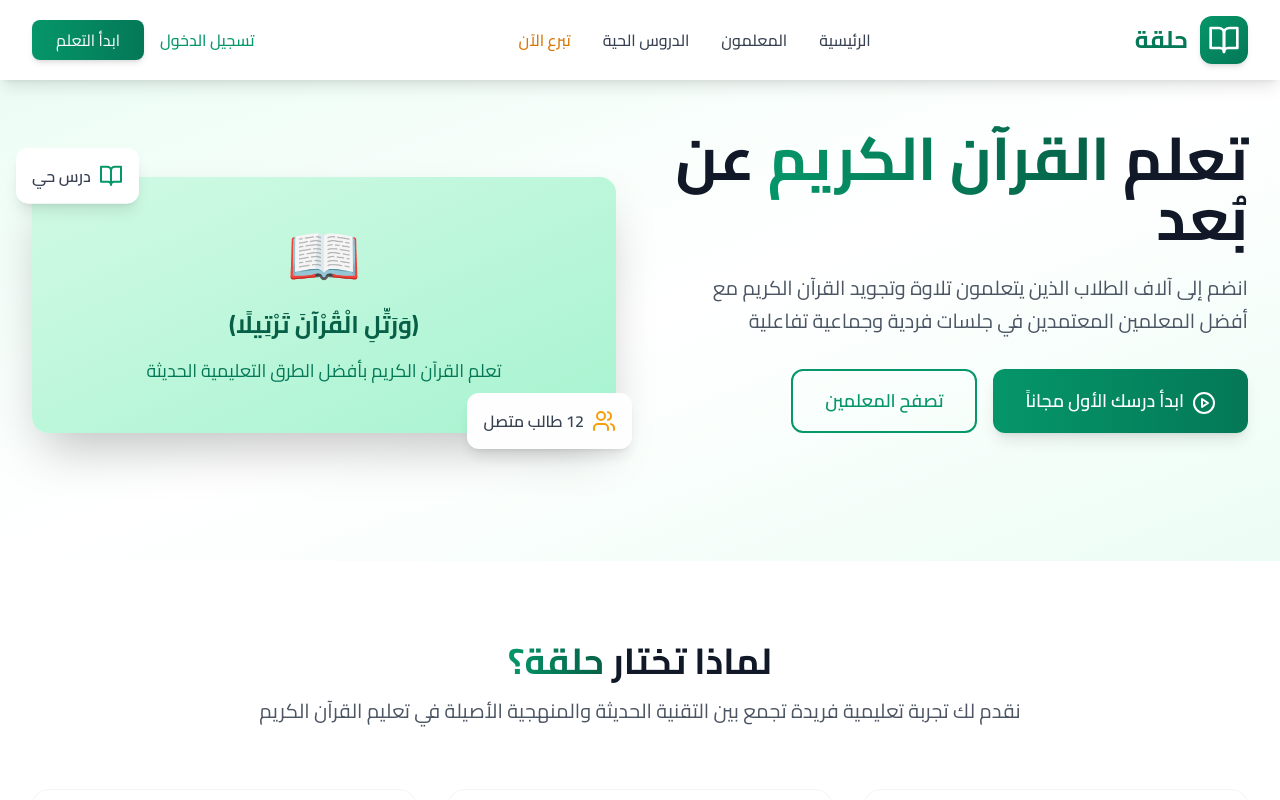
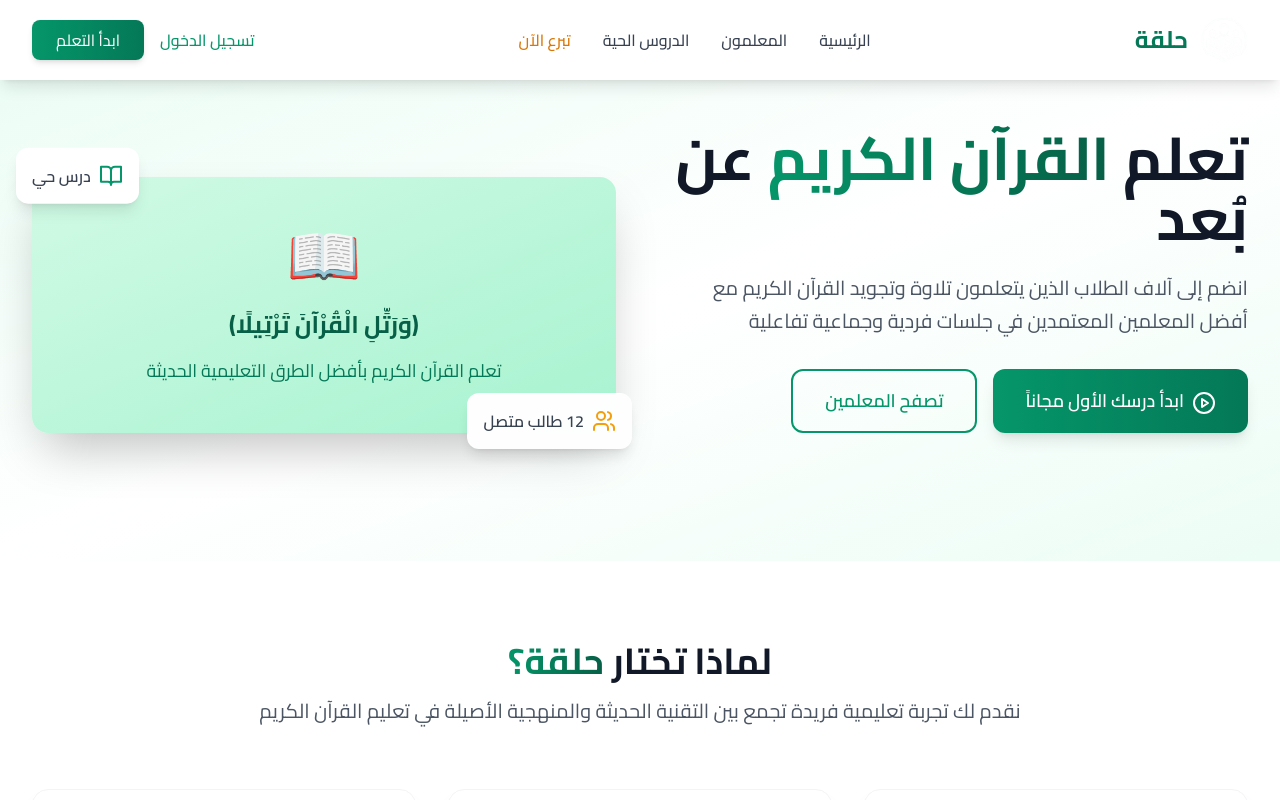
Before and after one commit to majdjoubi/Halqabolt, a React (Vite) app: page / in a window 1280 px wide. Shown: the top 800 px of the page. Built offline with nearby package versions, Linux system fonts and the light colour scheme.

Commit message:
Replace logo with new image

```diff
--- a/src/components/Header.tsx
+++ b/src/components/Header.tsx
@@ -31,7 +31,17 @@ const Header: React.FC<HeaderProps> = ({ navigateTo, currentPage, onOpenAuth })
           <div className="flex justify-between items-center py-4">
             {/* Logo */}
             <div className="flex items-center space-x-3 space-x-reverse">
-              <div className="bg-gradient-to-br from-emerald-600 to-emerald-700 p-2 rounded-xl shadow-md">
+              <img
+                src="/حلقة 2.png"
+                alt="شعار حلقة"
+                className="h-12 w-12 object-contain"
+                onError={(e) => {
+                  // Fallback to icon if image fails to load
+                  e.currentTarget.style.display = 'none';
+                  e.currentTarget.nextElementSibling?.classList.remove('hidden');
+                }}
+              />
+              <div className="bg-gradient-to-br from-emerald-600 to-emerald-700 p-2 rounded-xl shadow-md hidden">
                 <BookOpen className="h-8 w-8 text-white" />
               </div>
               <h1 className="text-2xl font-bold text-emerald-700">حلقة</h1>
```
